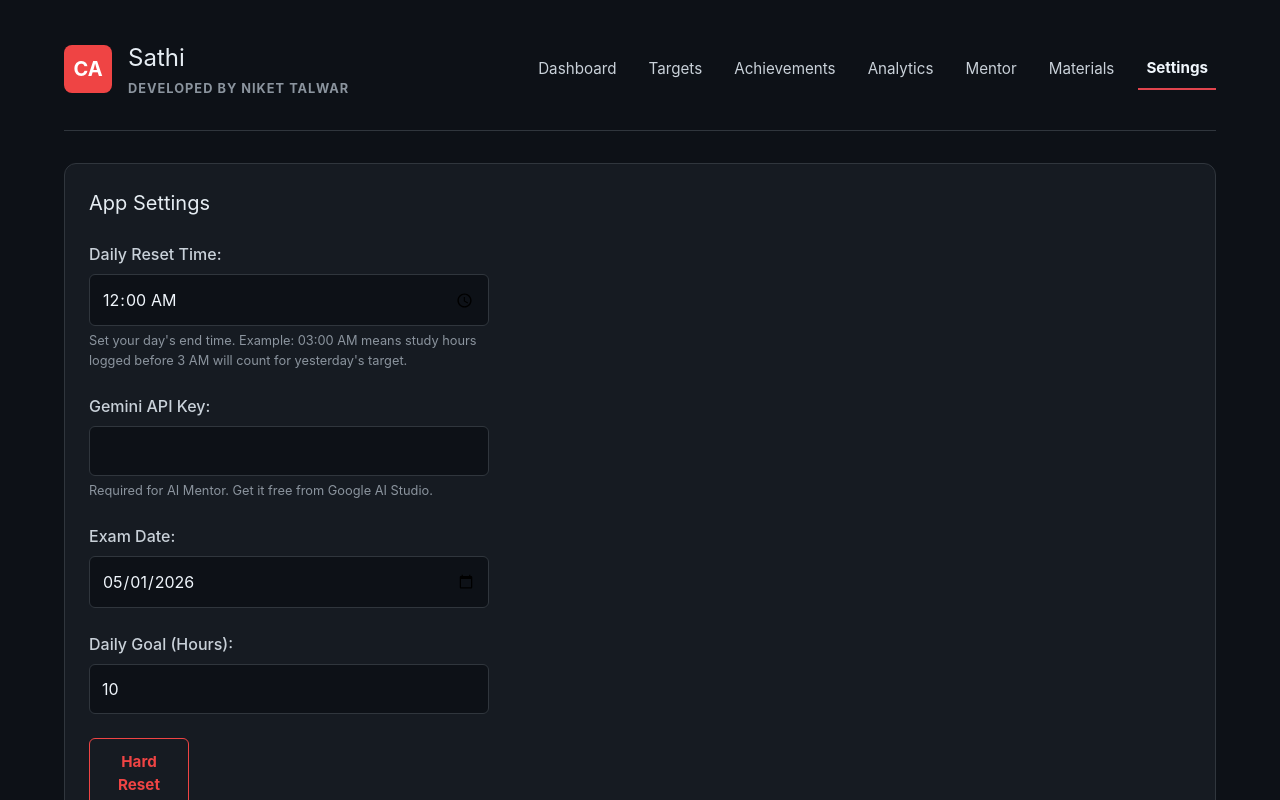
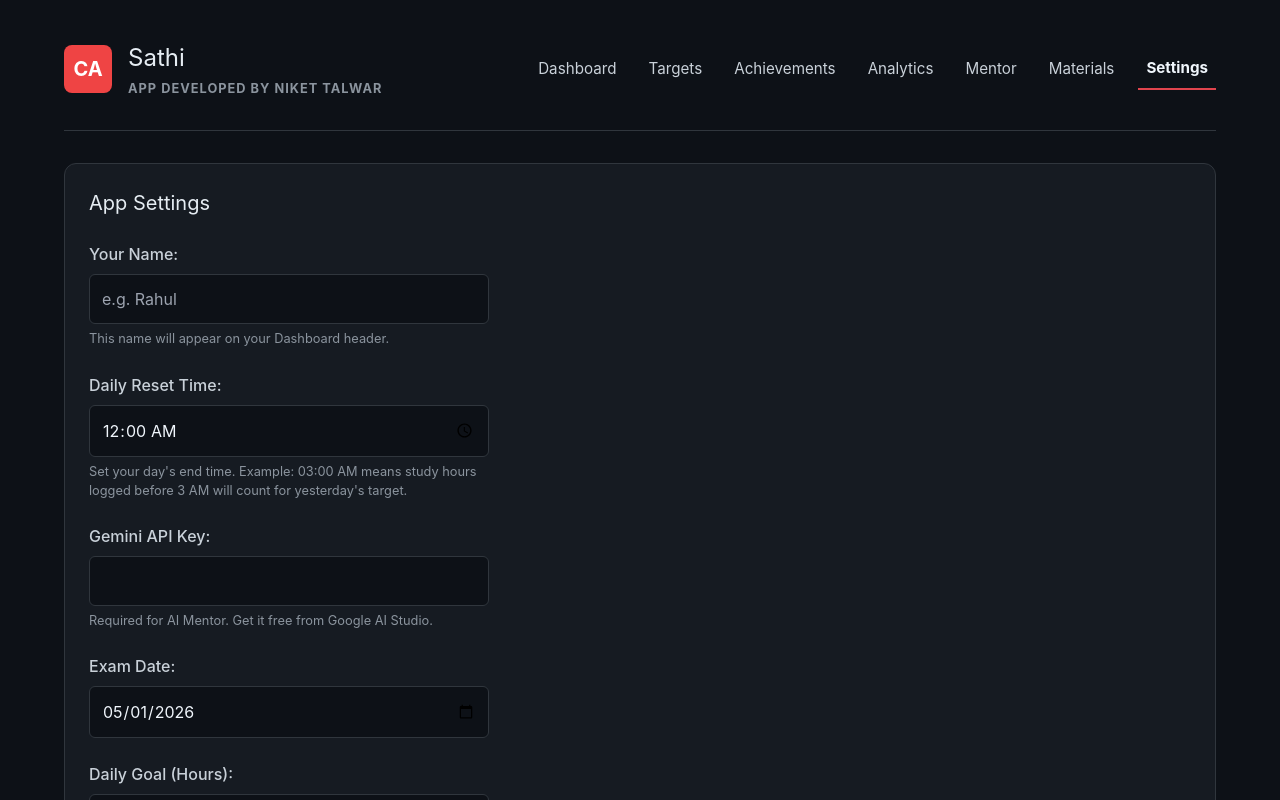
Before and after one commit to Auditcubicles/YOUR_CA_MENTOR_APP, a React (Vite) app: page / in a window 1280 px wide. Both pictures are taken after a click on the button "Settings". Shown: the top 800 px of the page. Built offline with nearby package versions, Linux system fonts and the light colour scheme.

Commit message:
NEW VERSION FOR MY APP

```diff
--- a/src/App.tsx
+++ b/src/App.tsx
@@ -107,6 +107,9 @@ export default function App() {
   const [streakData, setStreakData] = useState(() => JSON.parse(localStorage.getItem('streakData')) || { count: 0, lastLogin: null, targetHitToday: false });
   const [unlockedAchievements, setUnlockedAchievements] = useState(() => JSON.parse(localStorage.getItem('unlockedAchievements')) || []);
 
+  // --- NEW: STUDENT NAME STATE ---
+  const [studentName, setStudentName] = useState(() => localStorage.getItem('studentName') || '');
+
   // 🚀 FIX: NEW RESET TIME STATE
   const [resetTime, setResetTime] = useState(() => localStorage.getItem('resetTime') || '00:00');
 
@@ -141,6 +144,7 @@ export default function App() {
   useEffect(() => localStorage.setItem('geminiApiKey', apiKey), [apiKey]);
   useEffect(() => localStorage.setItem('unlockedAchievements', JSON.stringify(unlockedAchievements)), [unlockedAchievements]);
   useEffect(() => localStorage.setItem('resetTime', resetTime), [resetTime]);
+  useEffect(() => localStorage.setItem('studentName', studentName), [studentName]); // Save name to memory
 
   // 🚀 FIX: CALCULATING "TODAY" BASED ON CUSTOM RESET TIME
   const todayLogicalStr = getLogicalDateStr(new Date(), resetTime);
@@ -461,8 +465,9 @@ export default function App() {
         <div className="header-left">
           <div className="logo">CA</div>
           <div className="user-greeting">
-            <h1>Sathi</h1>
-            <p>DEVELOPED BY NIKET TALWAR</p>
+            {/* 🚀 FIX: DYNAMIC PERSONALIZED NAME */}
+            <h1>{studentName.trim() ? studentName : 'Sathi'}</h1>
+            <p>APP DEVELOPED BY NIKET TALWAR</p>
           </div>
         </div>
         <nav className="header-center">
@@ -571,8 +576,14 @@ export default function App() {
         <div className="tab-content fade-in panel">
           <h2>Trophy Cabinet</h2>
           <div className="trophy-grid">
-            {ACHIEVEMENTS_DB.map(ach => {
-              // 🚀 FIX: DYNAMIC CHECK FOR DAILY MEDALS
+            {/* 🚀 FIX: SORTING UNLOCKED ACHIEVEMENTS TO THE TOP */}
+            {[...ACHIEVEMENTS_DB].sort((a, b) => {
+              const aUnlocked = a.type === 'daily' ? todayHours >= a.target : unlockedAchievements.some(u => u.id === a.id);
+              const bUnlocked = b.type === 'daily' ? todayHours >= b.target : unlockedAchievements.some(u => u.id === b.id);
+              if (aUnlocked && !bUnlocked) return -1;
+              if (!aUnlocked && bUnlocked) return 1;
+              return 0;
+            }).map(ach => {
               const isUnlocked = ach.type === 'daily'
                 ? todayHours >= ach.target
                 : unlockedAchievements.some(u => u.id === ach.id);
@@ -665,6 +676,13 @@ export default function App() {
         <div className="tab-content fade-in panel">
           <h2>App Settings</h2>
 
+          {/* 🚀 FIX: NEW NAME FIELD */}
+          <div className="setting-input-group">
+            <label>Your Name:</label>
+            <input type="text" value={studentName} onChange={(e) => setStudentName(e.target.value)} placeholder="e.g. Rahul" />
+            <p className="hint">This name will appear on your Dashboard header.</p>
+          </div>
+
           <div className="setting-input-group">
             <label>Daily Reset Time:</label>
             <input type="time" value={resetTime} onChange={(e) => setResetTime(e.target.value)} />
```
